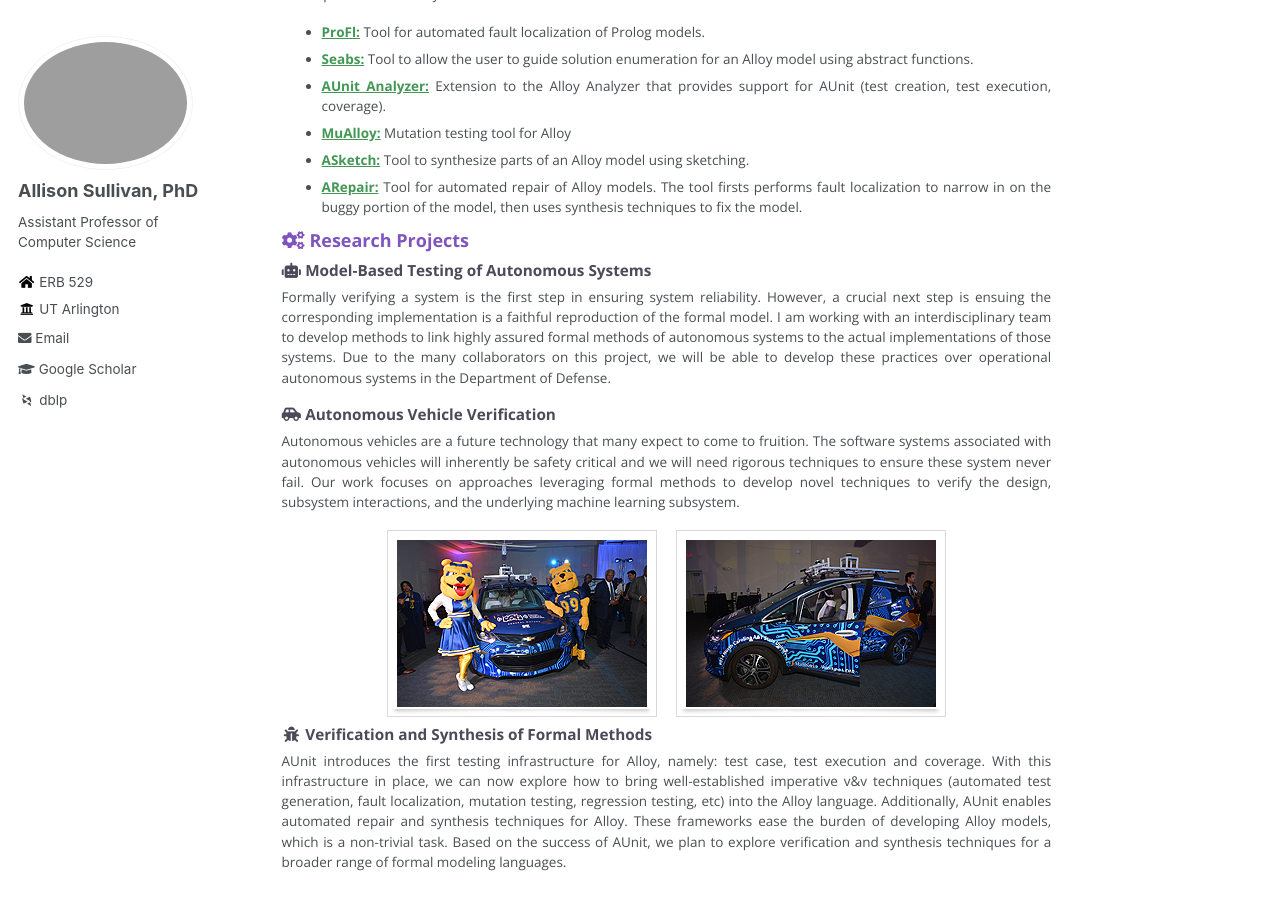
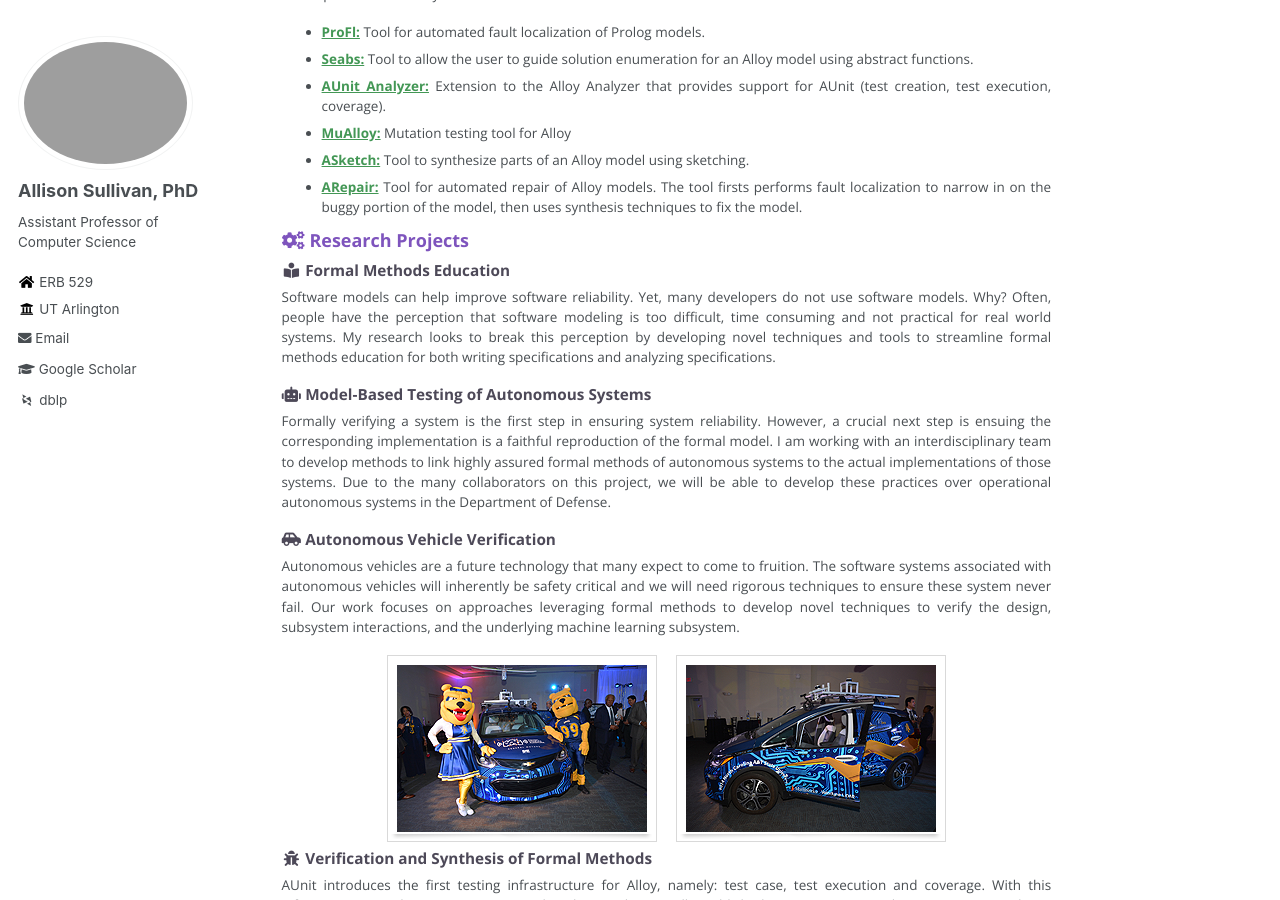
Before and after one commit to Allisonius/allisonius.github.io, a Jekyll site: the page built from _pages/research.md, in a window 1280 px wide and 900 px high, scrolled down 363 px. Built offline with Jekyll 4.4.1, drawn with Linux system fonts in a browser that asks for light colours; some web fonts are replaced.

Commit message:
Update research.md

```diff
--- a/_pages/research.md
+++ b/_pages/research.md
@@ -26,6 +26,9 @@ I am interested in applied research, and the efforts to transition research idea
 
 ### <i class="fa fa-fw fa-cogs" aria-hidden="true"></i> Research Projects
 
+## <i class="fa fa-fw fa-book-reader" aria-hidden="true"></i> Formal Methods Education
+Software models can help improve software reliability. Yet, many developers do not use software models. Why? Often, people have the perception that software modeling is too difficult, time consuming and not practical for real world systems. My research looks to break this perception by developing novel techniques and tools to streamline formal methods education for both writing specifications and analyzing specifications.
+
 ## <i class="fa fa-fw fa-robot" aria-hidden="true"></i> Model-Based Testing of Autonomous Systems
 Formally verifying a system is the first step in ensuring system reliability. However, a crucial next step is ensuing the corresponding implementation is a faithful reproduction of the formal model. I am working with an interdisciplinary team to develop methods to link highly assured formal methods of autonomous systems to the actual implementations of those systems. Due to the many collaborators on this project, we will be able to develop these practices over operational autonomous systems in the Department of Defense.
 
```
